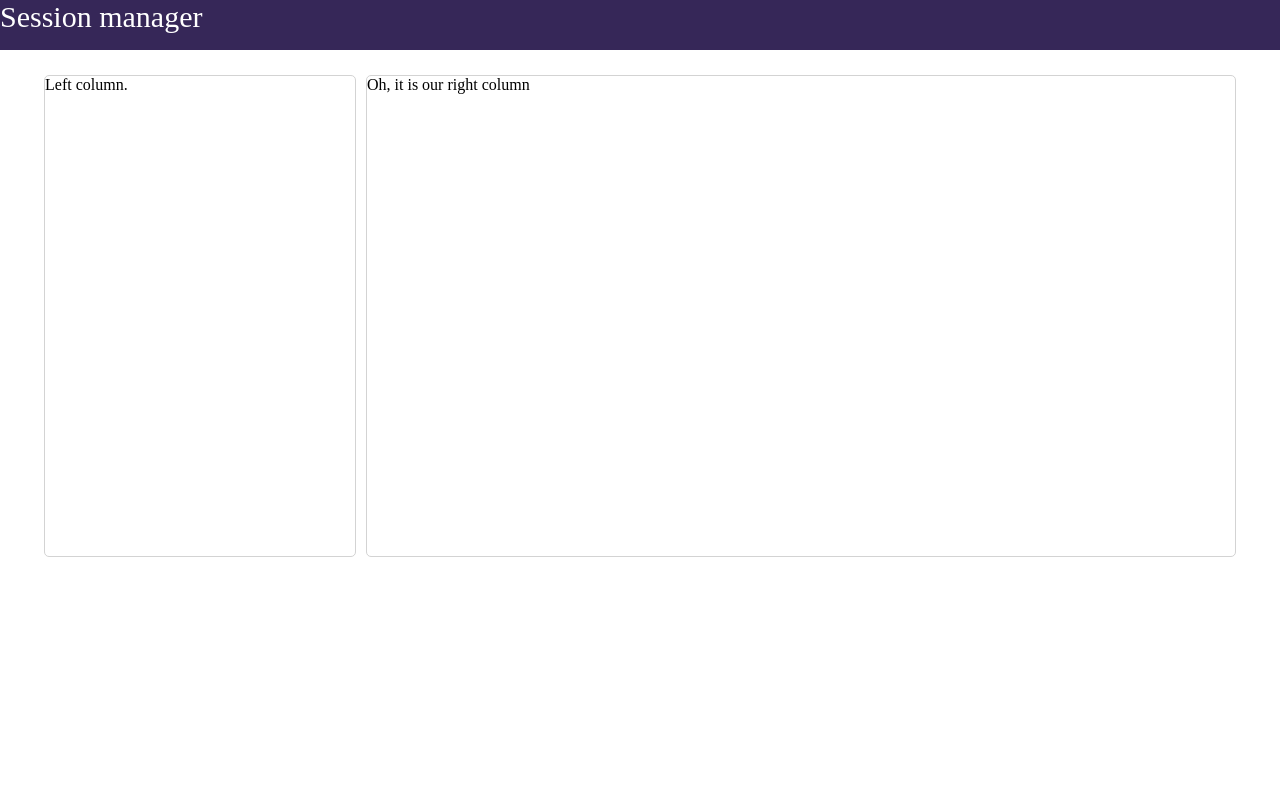
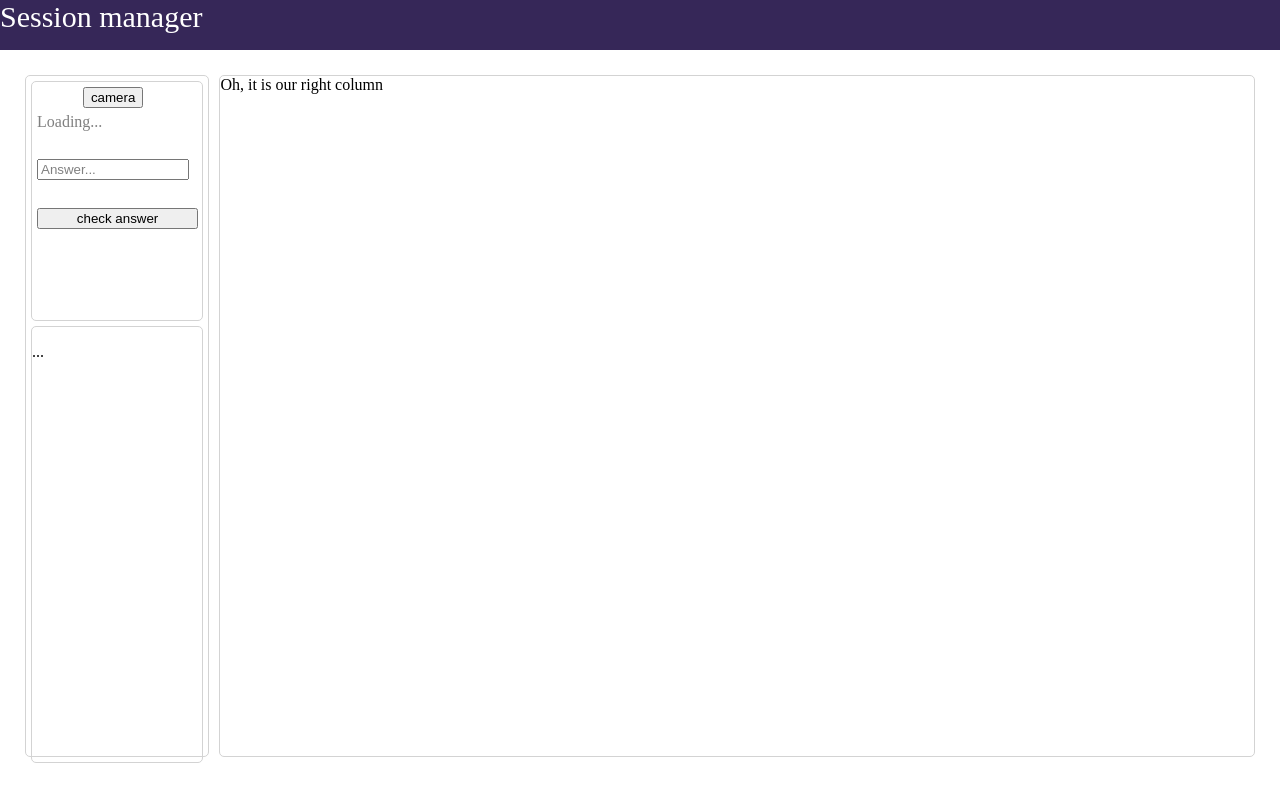
Before and after one commit to DoliaStarter/HamsterQuest, a Django app: page /session_manager/ in a window 1280 px wide. Run offline with Django 3.2, Linux system fonts and the light colour scheme.

Commit message:
new file:   hacknaquest/main/static/styles/sm_style.css 	modified:   hacknaquest/main/templates/session_manager/index.html

```diff
--- /dev/null
+++ b/hacknaquest/main/static/styles/sm_style.css
@@ -0,0 +1,47 @@
+.col-2{
+  margin: 5px;
+  border: 1px solid lightgray;
+  border-radius: 5px;
+  height: 85vh;
+}
+.col-2:nth-child(1){
+  width: 15%;
+}
+.col-2:nth-child(2){
+  width: 85%;
+}
+.row-1{
+  position: relative;
+  margin: 5px;
+  border: 1px solid lightgray;
+  border-radius: 5px;
+  width: 93%;
+}
+.row-1:nth-child(1){
+  height: 35%;
+}
+.row-1:nth-child(2){
+  height: 64%;
+}
+#camera{
+  position: relative;
+  left: 30%;
+  margin-top: 5px;
+}
+#image_status{
+  margin: 5px;
+  text-align: left;
+  color: gray;
+}
+#answer{
+  position: relative;
+  margin: 5px;
+  width: 85%;
+  color: gray;
+
+}
+#check_answer{
+  position: relative;
+  margin: 5px;
+  width: 95%;
+}
--- a/hacknaquest/main/templates/session_manager/index.html
+++ b/hacknaquest/main/templates/session_manager/index.html
@@ -1,2 +1,18 @@
 {% extends "two_col_base.html" %}
 {% load static %}
+
+{%block styles %}
+<link rel="stylesheet" type="text/css" href="{% static "styles/sm_style.css" %}">
+{% endblock %}
+
+{% block left_column %}
+<div class="row-1">
+<button type="button" id="camera">camera</button></br>
+<p id="image_status">Loading...</p></br>
+<input type="text" id="answer" name="answer" value="Answer..."><br><br>
+<button type="button" id="check_answer">check answer</button></br>
+</div>
+<div class="row-1">
+    <p>...</p>
+</div>
+{% endblock %}
```
